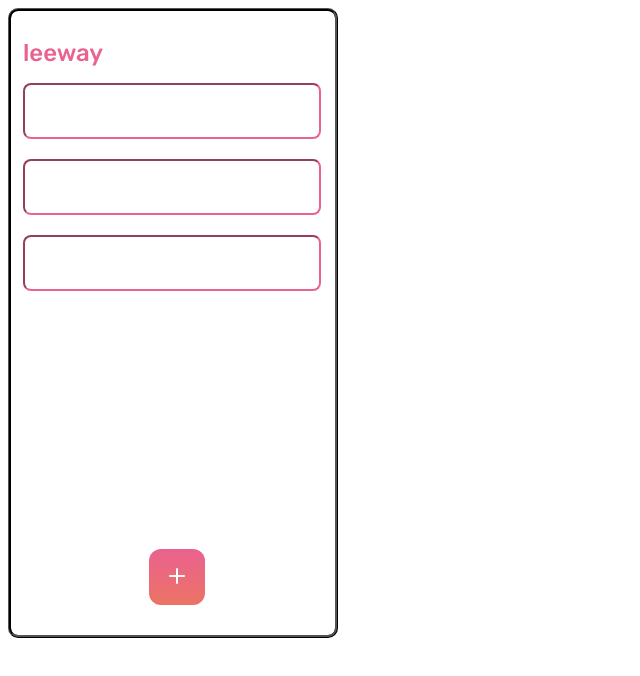
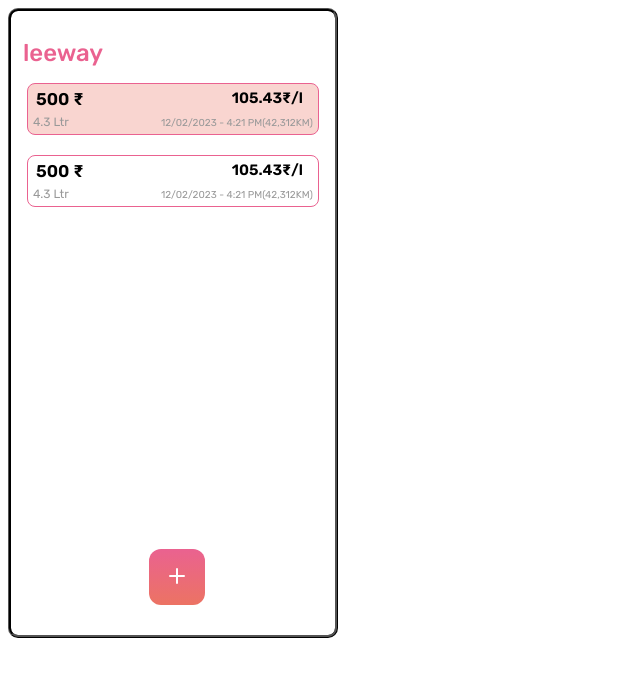
Before and after one commit to lumos-studio/leeway-web, a React (Vite) app: page / in a window 1280 px wide. Shown: the top 676 px of the page, without its empty margins (0-640 px from the left). Built offline with nearby package versions, Linux system fonts and the light colour scheme.

Commit message:
transaction list UI

```diff
--- a/src/App.css
+++ b/src/App.css
@@ -59,7 +59,7 @@
   right: 130px;
 }
 
-input {
+/* input {
   width: 290px;
   height: 50px;
   border-radius: 8px;
@@ -71,7 +71,7 @@
   flex-direction: column;
   gap: 20px;
   justify-content: center;
-}
+} */
 
 .transaction-ip {
   display: flex;
@@ -87,3 +87,110 @@
   border-color: #EA6290;
   font-family: 'rubik';
 }
+
+.data1 {
+  position: relative;
+  border: 1px solid #EA6290;
+  height: 50px;
+  width: 290px;
+  padding: 0;
+  border-radius: 8px;
+  background-color: #EC73634D;
+}
+
+p {
+  position: absolute;
+  margin: 0;
+  padding: 5px;
+}
+
+p:nth-child(1) {
+  top: 0;
+  left: 3px;
+  font-family: 'rubik';
+  font-size: 17px;
+  font-weight: 700;
+}
+
+p:nth-child(2) {
+  top: 0;
+  right: 10px;
+  font-family: 'rubik';
+  font-size: 15px;
+  font-weight: 700;
+}
+
+p:nth-child(3) {
+  bottom: 0;
+  left: 0;
+  font-size: 12px;
+  font-family: 'rubik';
+  font-weight: 400;
+  color: #999999;
+}
+
+p:nth-child(4) {
+  bottom: 0;
+  right: 0;
+  font-size: 10px;
+  font-family: 'rubik';
+  font-weight: 400;
+  color: #999999;
+}
+
+.data2 {
+  position: relative;
+  border: 1px solid #EA6290;
+  height: 50px;
+  width: 290px;
+  padding: 0;
+  border-radius: 8px;
+  background-color: #FFFFFF;
+}
+
+.rs {
+  position: absolute;
+  margin: 0;
+  padding: 5px;
+}
+
+.rupees:nth-child(1) {
+  top: 0;
+  left: 3px;
+  font-family: 'rubik';
+  font-size: 17px;
+  font-weight: 700;
+}
+
+.rupeesl:nth-child(2) {
+  top: 0;
+  right: 10px;
+  font-family: 'rubik';
+  font-size: 15px;
+  font-weight: 700;
+}
+
+.ltr:nth-child(3) {
+  bottom: 0;
+  left: 0;
+  font-size: 12px;
+  font-family: 'rubik';
+  font-weight: 400;
+  color: #999999;
+}
+
+.date:nth-child(4) {
+  bottom: 0;
+  right: 0;
+  font-size: 10px;
+  font-family: 'rubik';
+  font-weight: 400;
+  color: #999999;
+}
+
+.data {
+  display: flex;
+  flex-direction: column;
+  gap: 20px;
+  align-items: center;
+}
--- a/src/Pages/Home.jsx
+++ b/src/Pages/Home.jsx
@@ -8,11 +8,20 @@
     return (
         <div class="home">
             <h1>leeway</h1>
-            <div class="ip">
-                <input type="text" />
-                <input type="text" />
-                <input type="text" />
-            </div>
+            <section class="data">
+                <div class="data1">
+                    <p>500 ₹</p>
+                    <p>105.43₹/l</p>
+                    <p>4.3 Ltr</p>
+                    <p>12/02/2023 - 4:21 PM(42,312KM)</p>
+                </div>
+                <div class="data2">
+                    <p class="rupees">500 ₹</p>
+                    <p class="rupeesl">105.43₹/l</p>
+                    <p class="ltr">4.3 Ltr</p>
+                    <p class="date">12/02/2023 - 4:21 PM(42,312KM)</p>
+                </div>
+            </section>
             <div className="btn"><button className="add" onClick={handleClick}><img src="addbutton.svg"></img></button></div>
         </div >
 
```
